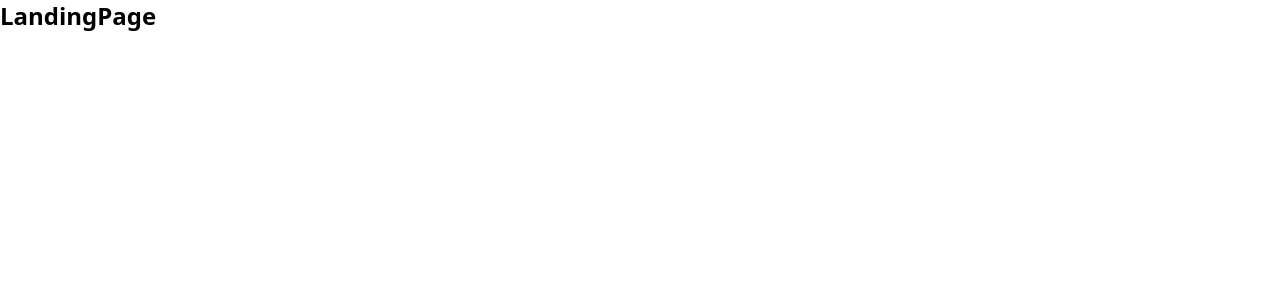
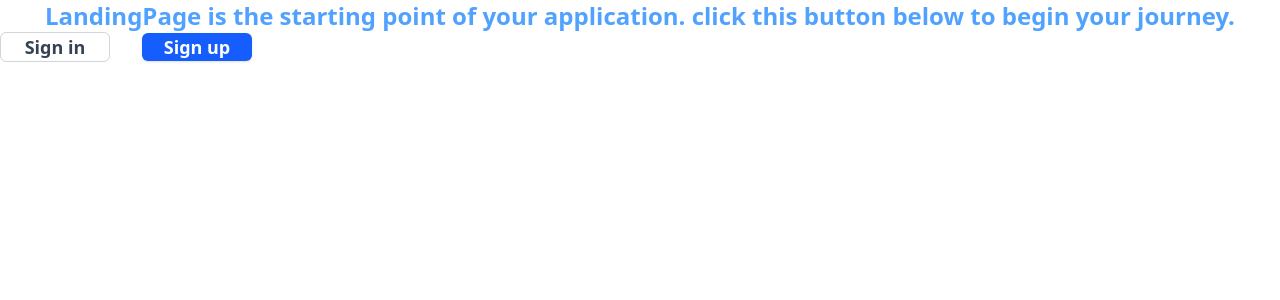
Before and after one commit to fasakinhenry/shoptinz, a React (Vite) app in the folder client/: page / in a window 1280 px wide. Shown: the top 300 px of the page. Built offline with nearby package versions, Linux system fonts and the light colour scheme.

Commit message:
Add sign in and sign up buttons component
- Created AuthButtons component with Tailwind styling
- Implemented hover and focus states
- Added click handlers for future authentication logic
- Matches design specifications from trackIt interface

```diff
--- /dev/null
+++ b/client/src/components/ui/button/AuthButton.jsx
@@ -0,0 +1,39 @@
+import React from 'react';
+
+const AuthButton = () => {
+  const handleSignIn = () => {
+    // Add your sign in logic here
+    console.log('Sign In clicked');
+    alert("You have signed in succesfully")
+  };
+
+  const handleSignUp = () => {
+    // Add your sign up logic here
+    console.log('Sign Up clicked');
+    alert("you have signed in successfully")
+  };
+
+  return (
+    <div className="flex items-center gap-8">
+      {/* Sign In Button */}
+      <button
+        onClick={handleSignIn}
+        className="px-10 py-5 text-gray-700 bg-transparent border border-gray-300 rounded-md font-semibold text-lg flex items-center justify-center hover:bg-gray-50 hover:border-gray-400 transition-all duration-200 focus:outline-none focus:ring-2 focus:ring-blue-500 focus:ring-offset-2"
+        style={{ minWidth: '110px' }}
+      >
+        Sign in
+      </button>
+
+      {/* Sign Up Button */}
+      <button
+        onClick={handleSignUp}
+        className="px-10 py-5 text-white bg-blue-600 rounded-md font-semibold text-lg flex items-center justify-center hover:bg-blue-700 active:bg-blue-800 transition-all duration-200 focus:outline-none focus:ring-2 focus:ring-blue-500 focus:ring-offset-2 shadow-sm"
+        style={{ minWidth: '110px' }}
+      >
+        Sign up
+      </button>
+    </div>
+  );
+};
+
+export default AuthButton;
--- /dev/null
+++ b/client/src/components/ui/button/index.js
@@ -0,0 +1,10 @@
+import react from "react-router";
+import React from 'react'
+
+const index = () => {
+  return (
+    <div id>index</div>
+  )
+}
+
+export default index
--- a/client/src/routes/landingPage/index.jsx
+++ b/client/src/routes/landingPage/index.jsx
@@ -1,5 +1,14 @@
+import React from 'react';
+import AuthButton from '../../components/ui/button/AuthButton';
 const LandingPage = () => {
-  return <div className='text-2xl font-bold'>LandingPage</div>;
+  return <div className='text-2xl font-bold text-center text-blue-400'>
+    LandingPage is the starting point of your application.
+
+    click this button below to begin your journey.
+
+
+    <AuthButton />
+  </div>
 };
 
 export default LandingPage;
```
Also changed, not shown: 1 other file (tests, documents, lock files or other folders).
